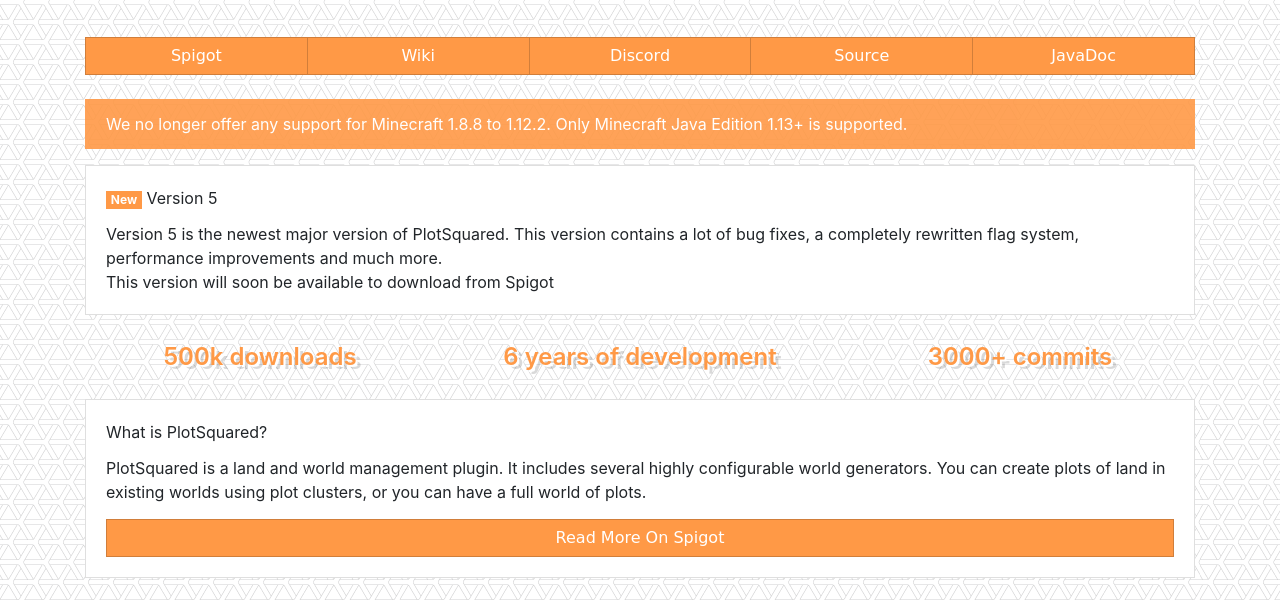
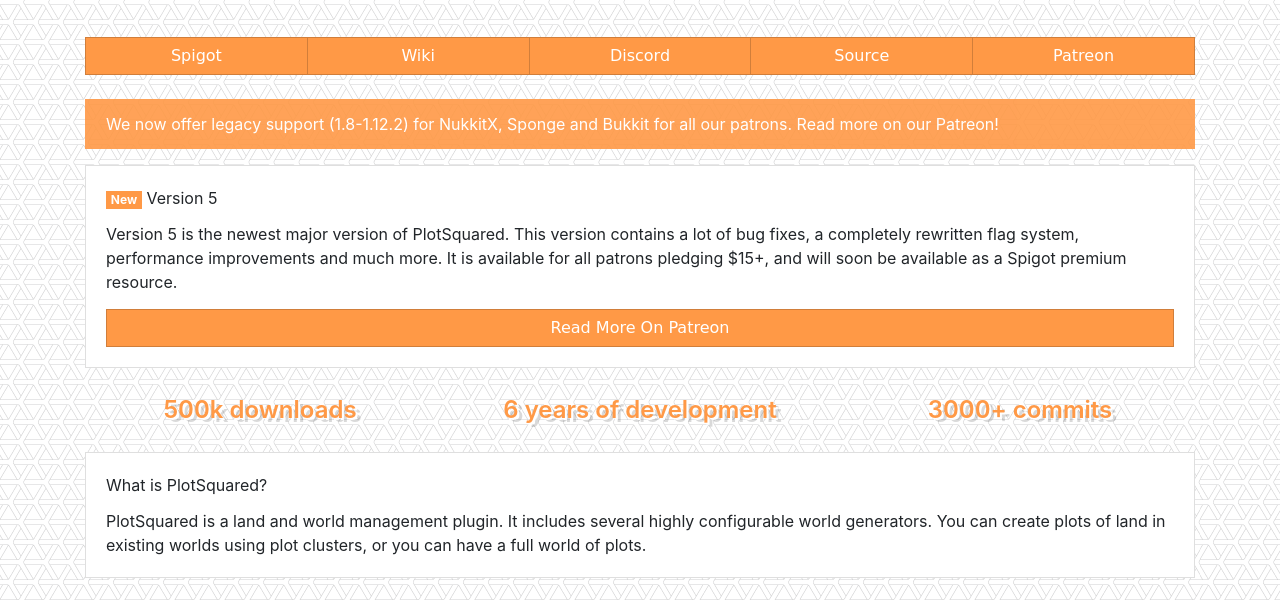
Before and after one commit to IntellectualSites/PlotSquaredDotCom, a plain HTML site: page index.html in a window 1280 px wide. Shown: the part 135-735 px from the top of the page. Drawn offline with nearby package versions, Linux system fonts and the light colour scheme; a web font is replaced by a local one.

Commit message:
Update website

```diff
--- a/index.html
+++ b/index.html
@@ -159,8 +159,8 @@
                 <a class="btn" href="https://github.com/IntellectualSites/PlotSquared">
                     Source
                 </a>
-                <a class="btn" href="https://plotsquared.com/docs/">
-                    JavaDoc
+                <a class="btn" href="https://www.patreon.com/IntellectualSites">
+                    Patreon
                 </a>
             </div>
         </div>
@@ -169,8 +169,8 @@
     <div class="row">
         <div class="col-lg-12 mx-auto">
             <div class="alert alert-ps" role="alert">
-                We no longer offer any support for Minecraft 1.8.8 to 1.12.2.
-                Only Minecraft Java Edition 1.13+ is supported.
+                We now offer legacy support (1.8-1.12.2) for NukkitX, Sponge and Bukkit
+                for all our patrons. Read more on our Patreon!
             </div>
         </div>
     </div>
@@ -185,10 +185,9 @@
                         Version 5 is the newest major version of PlotSquared.
                         This version contains a lot of bug fixes, a completely
                         rewritten flag system, performance improvements and
-                        much more.
-                        <br>
-                        This version will soon be available to download from
-                        Spigot
+                        much more. It is available for all patrons pledging $15+,
+                        and will soon be available as a Spigot premium resource.
+                        <a class="btn" id="spigot-ref" href="https://www.patreon.com/IntellectualSites">Read More On Patreon</a>
                     </div>
                 </div>
             </div>
@@ -217,7 +216,6 @@
                     <div class="card-text">
                         PlotSquared is a land and world management plugin. It includes several highly configurable world generators.
                         You can create plots of land in existing worlds using plot clusters, or you can have a full world of plots.
-                        <a class="btn" id="spigot-ref" href="https://www.spigotmc.org/resources/plotsquared.1177/">Read More On Spigot</a>
                     </div>
                 </div>
             </div>
```
